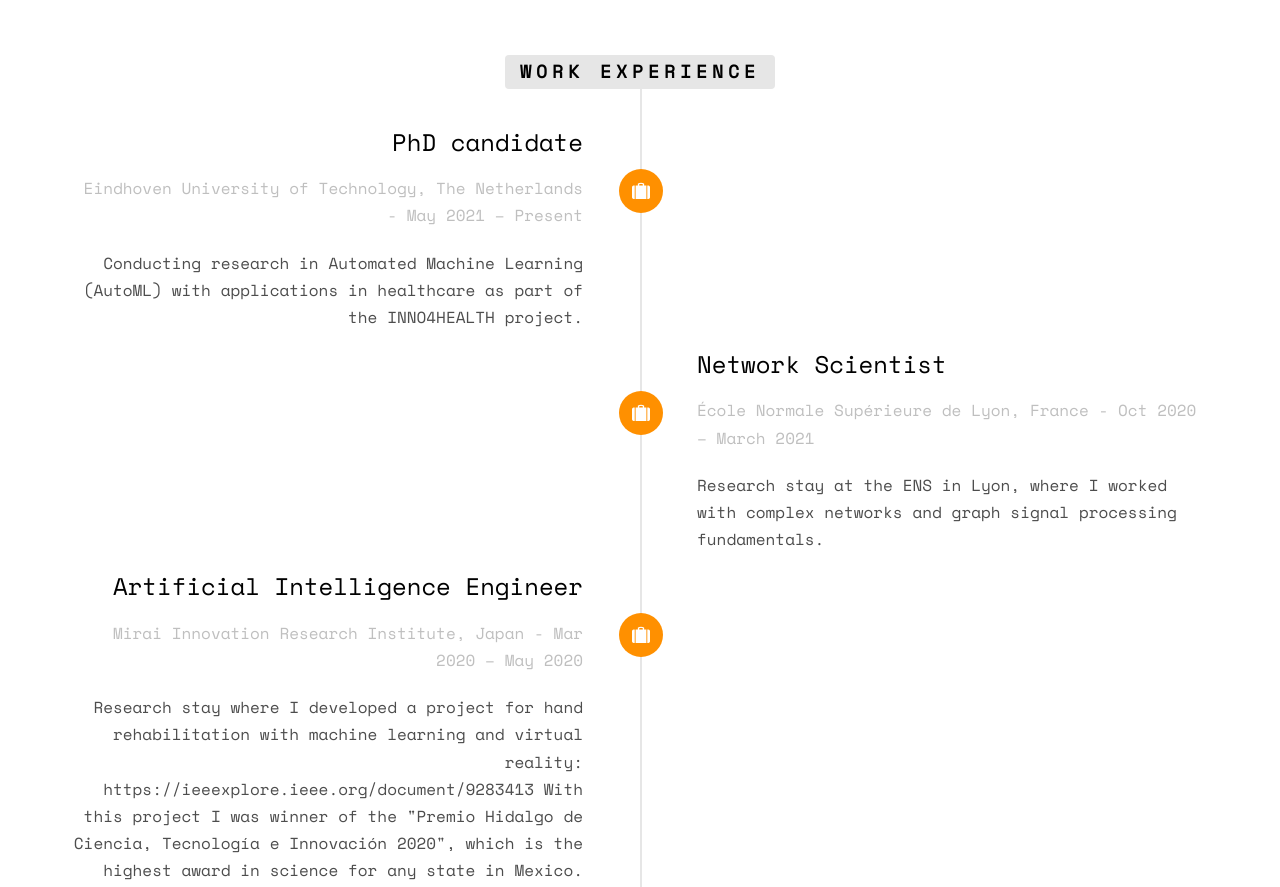
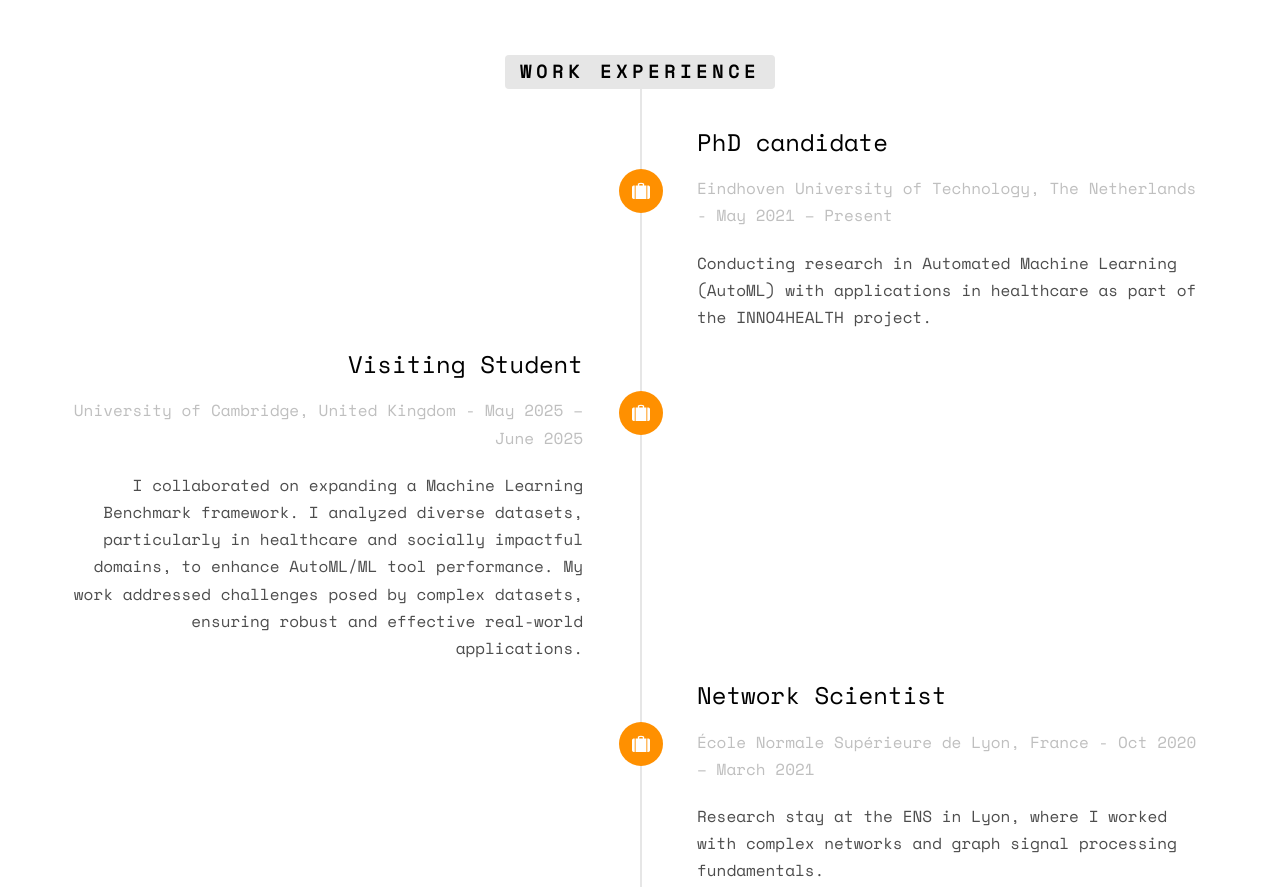
Before and after one commit to israel-cj/israelcamperojurado.github.io, a plain HTML site: page index.html in a window 1280 px wide. Shown: the part 1640-2527 px from the top of the page. Drawn offline with nearby package versions, Linux system fonts and the light colour scheme; files whose address does not match are found by name.

Commit message:
updated wegpage

```diff
--- a/index.html
+++ b/index.html
@@ -140,7 +140,8 @@
 						<li class="timeline-heading text-center animate-box">
 							<div><h3>Work Experience</h3></div>
 						</li>
-						<li class="animate-box timeline-unverted">
+
+						<li class="timeline-inverted animate-box">
 							<div class="timeline-badge"><i class="icon-suitcase"></i></div>
 							<div class="timeline-panel">
 								<div class="timeline-heading">
@@ -152,6 +153,20 @@
 								</div>
 							</div>
 						</li>
+
+						<li class="animate-box timeline-unverted">
+							<div class="timeline-badge"><i class="icon-suitcase"></i></div>
+							<div class="timeline-panel">
+								<div class="timeline-heading">
+									<h3 class="timeline-title">Visiting Student</h3>
+									<span class="company">University of Cambridge, United Kingdom - May 2025 – June 2025</span>
+								</div>
+								<div class="timeline-body">
+									<p>I collaborated on expanding a Machine Learning Benchmark framework. I analyzed diverse datasets, particularly in healthcare and socially impactful domains, to enhance AutoML/ML tool performance. My work addressed challenges posed by complex datasets, ensuring robust and effective real-world applications.</p>
+								</div>
+							</div>
+						</li>
+
 						<li class="timeline-inverted animate-box">
 							<div class="timeline-badge"><i class="icon-suitcase"></i></div>
 							<div class="timeline-panel">
@@ -196,7 +211,7 @@ With this project I was winner of the "Premio Hidalgo de Ciencia, Tecnología e
 						<li class="timeline-heading text-center animate-box">
 							<div><h3>Education</h3></div>
 						</li>
-						<li class="timeline-inverted animate-box">
+						<li class="animate-box timeline-unverted">
 							<div class="timeline-badge"><i class="icon-graduation-cap"></i></div>
 							<div class="timeline-panel">
 								<div class="timeline-heading">
@@ -208,7 +223,7 @@ With this project I was winner of the "Premio Hidalgo de Ciencia, Tecnología e
 								</div>
 							</div>
 						</li>
-						<li class="animate-box timeline-unverted">
+						<li class="timeline-inverted animate-box">
 							<div class="timeline-badge"><i class="icon-graduation-cap"></i></div>
 							<div class="timeline-panel">
 								<div class="timeline-heading">
@@ -220,7 +235,7 @@ With this project I was winner of the "Premio Hidalgo de Ciencia, Tecnología e
 								</div>
 							</div>
 						</li>
-						<li class="timeline-inverted animate-box">
+						<li class="animate-box timeline-unverted">
 							<div class="timeline-badge"><i class="icon-graduation-cap"></i></div>
 							<div class="timeline-panel">
 								<div class="timeline-heading">
```
